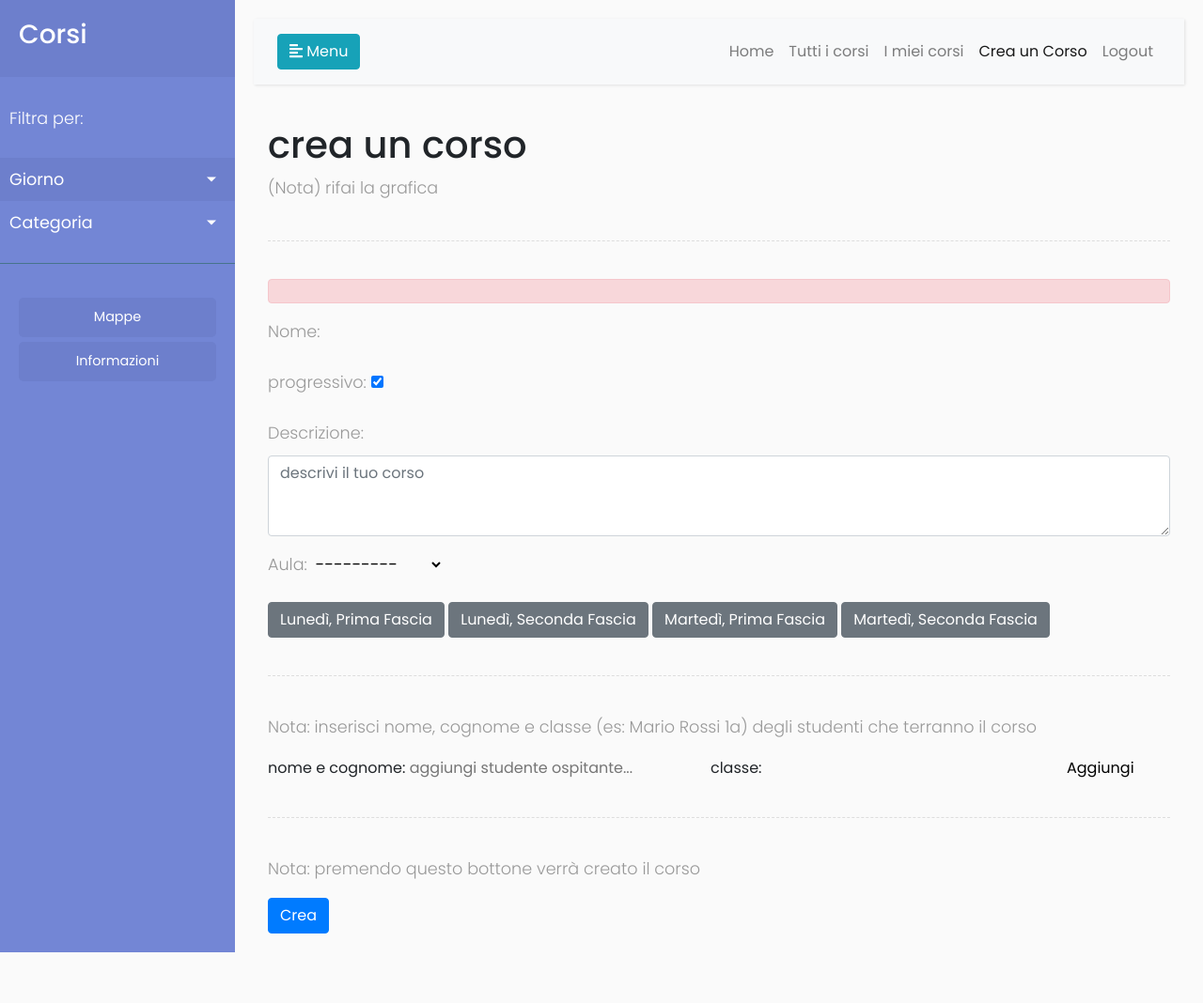
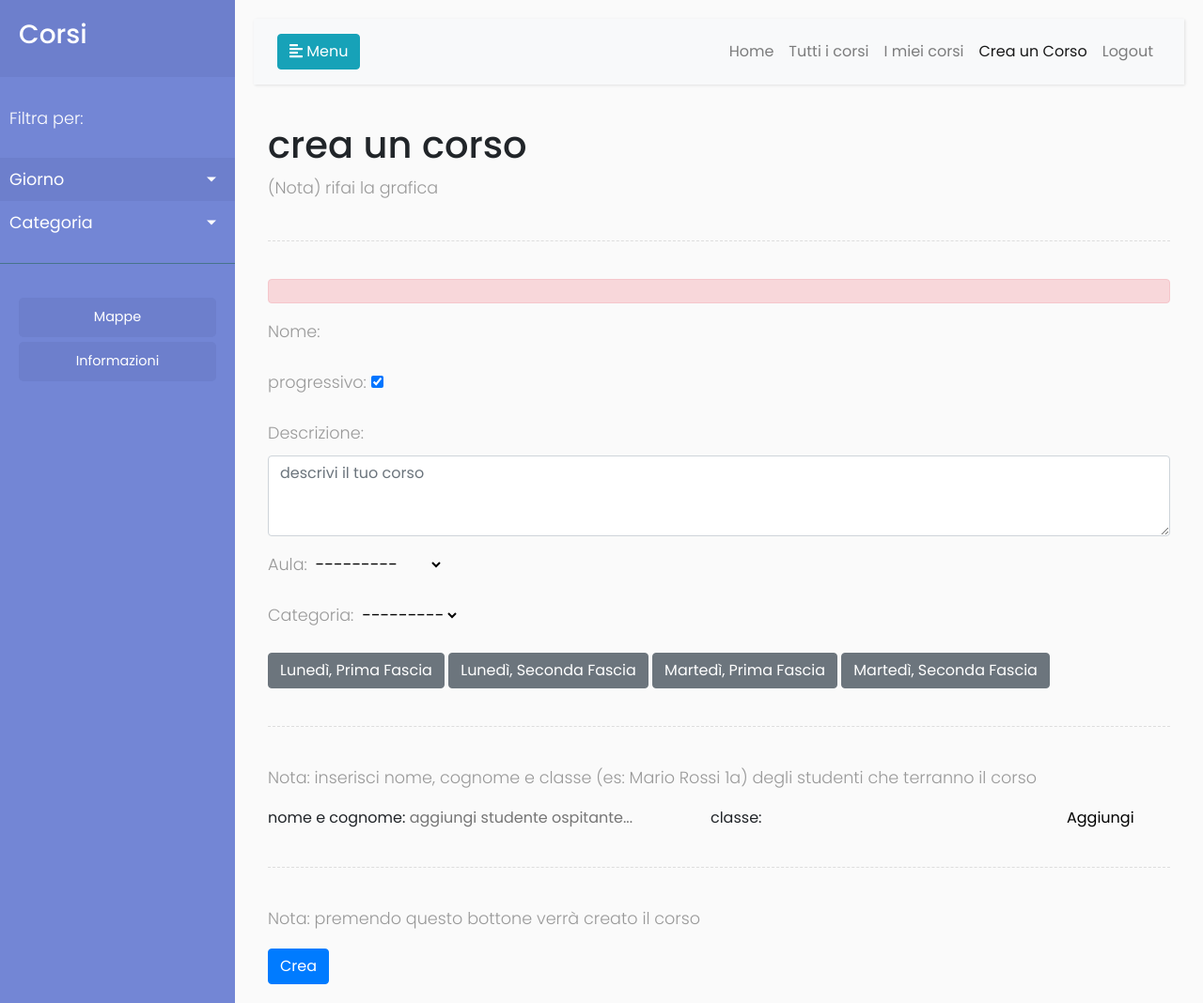
Before and after one commit to arcobiSwifty/SettimanaFlessibile_new, a Django app: page /creacorso/ in a window 1280 px wide. Shown: the whole page at 94% size. Before the commit the page ends 1014 px from the top, so only its background shows below. Run offline with Django 3.2, Linux system fonts and the light colour scheme; a user stored in the database is signed in; data comes from the database, SQL or seed files in the repository; both versions use the stored data as it was after the commit; some libraries are stand-ins or nearby versions.

Commit message:
aggiunte le categorie 1/2

```diff
--- a/app/admin.py
+++ b/app/admin.py
@@ -1,5 +1,5 @@
 from django.contrib import admin
-from .models import Utente, Corso, Fascia, Giorno, Aula, Approvazione
+from .models import Utente, Corso, Fascia, Giorno, Aula, Approvazione, Categoria
 
 admin.site.register(Utente)
 admin.site.register(Corso)
@@ -7,3 +7,4 @@
 admin.site.register(Giorno)
 admin.site.register(Aula)
 admin.site.register(Approvazione)
+admin.site.register(Categoria)
--- a/app/forms.py
+++ b/app/forms.py
@@ -5,7 +5,7 @@
 
     class Meta:
         model = Corso
-        fields = ('nome', 'is_progressive', 'descrizione', 'aula')
+        fields = ('nome', 'is_progressive', 'descrizione', 'aula', 'categoria')
 
         widgets = {
             'descrizione': forms.Textarea(attrs={'class': 'form-control', 'rows': '3', 'placeholder': 'descrivi il tuo corso'}),
--- a/app/models.py
+++ b/app/models.py
@@ -75,13 +75,19 @@
     def __str__(self):
         return self.giorno.giorno_della_settimana + ', ' + self.fascia
 
+class Categoria(models.Model):
 
+    nome = models.CharField(max_length=150)
+
+    def __str__(self):
+        return self.nome
 
 class Corso(models.Model):
 
     nome = models.CharField(max_length=100)
 
     descrizione = models.TextField(max_length=1500)
+    categoria = models.ForeignKey('Categoria', on_delete=models.CASCADE, null=True, blank=True)
 
     is_progressive = models.BooleanField(default=True)
 
--- a/app/templates/corsi/crea_corso.html
+++ b/app/templates/corsi/crea_corso.html
@@ -45,6 +45,7 @@
 var fascia = []
 var studenti_referenti = []
 var classi = []
+var categoria = ""
 
 //page rendering
 $(document).ready(function () {
@@ -53,6 +54,10 @@
   $('#id_aula').on('change',function(){
     aula= $("#id_aula option:selected").text();
   });
+  $('#id_categoria').on('change', function() {
+    categoria = $("#id_categoria option:selected").text();
+    console.log(categoria)
+  })
 })
 //messaggi a chiunque abbia strane idee sulla sicurezza del mio codice
 console.log('Whooo, hai scoperto la console del sito! Chi sei, un hacker?')
@@ -141,6 +146,7 @@
       'ospiti[]': ospiti,
       'aula': a,
       'classi[]': classi,
+      'categoria': categoria,
     },
     method: 'POST',
     datatype: 'json',
--- a/app/views.py
+++ b/app/views.py
@@ -64,13 +64,15 @@
 		ospiti = request.POST.getlist("ospiti[]", "")
 		aula = request.POST.get("aula", "")
 		classi = request.POST.getlist("classi[]", "")
+		categoria = request.POST.get("categoria", "")
+		print('categoria')
 		print(classi)
 		if is_progressive == 'true':
 			is_progressive = True
 		else:
 			is_progressive = False
 
-		risposta = methods.Corso_Delegate().create_corso(request, titolo, descrizione, is_progressive, fasce, ospiti, aula, classi)
+		risposta = methods.Corso_Delegate().create_corso(request, titolo, descrizione, is_progressive, fasce, ospiti, aula, classi, categoria)
 		return JsonResponse(risposta)
 
 
```
Also changed, not shown: app/methods.py (+4 -4 lines), app/migrations/0006_auto_20181025_1718.py (added), db.sqlite3.
